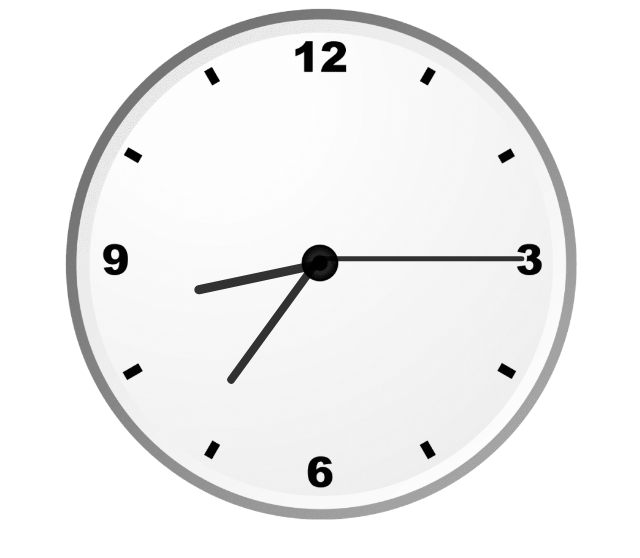
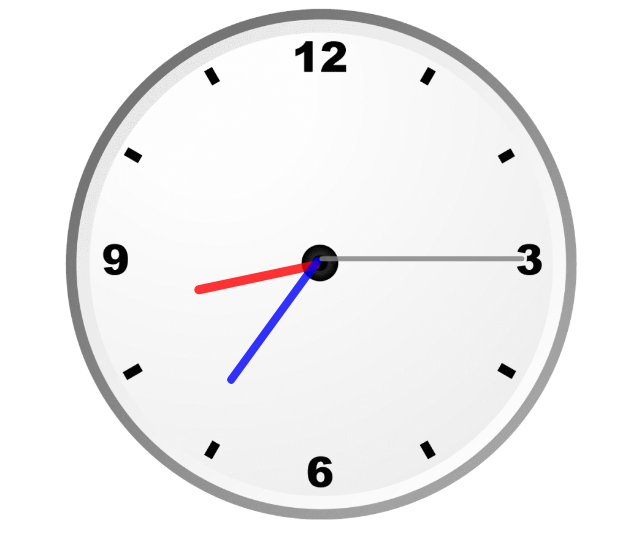
Before and after one commit to akkysaini/analog-clock, a plain HTML site: page index.html in a window 1280 px wide. Shown: the whole page, without its empty margins (319-959 px from the left). Drawn offline with Linux system fonts and the light colour scheme.

Commit message:
color modified

```diff
--- a/index.html
+++ b/index.html
@@ -26,7 +26,16 @@
     border-radius: 10px;
     transform-origin: bottom;
 }
-
+#hour{
+    background:red;
+}
+#minute{
+    background: blue;
+}
+#second{
+    background:gray;
+    z-index: 2;
+}
 #hour {
     width: 1.8%;
     height: 25%;
```
